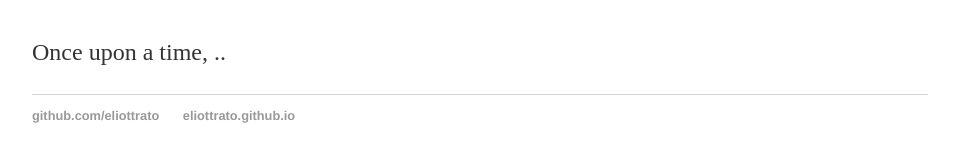
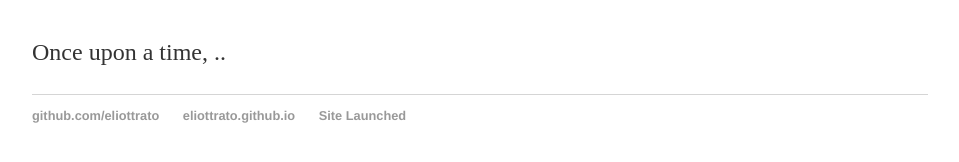
Before and after one commit to eliottrato/eliottrato.github.io, a Jekyll site: the page built from index.html, in a window 1280 px wide. Shown: the part 161-323 px from the top of the page, without its empty margins (160-1119 px from the left). Built offline with Jekyll 4.4.1, drawn with Linux system fonts in a browser that asks for light colours.

Commit message:
Update default.html

```diff
--- a/_layouts/default.html
+++ b/_layouts/default.html
@@ -20,6 +20,7 @@
 <ul>
   <li><a href= "https://github.com/eliottrato" >github.com/eliottrato</a></li>
   <li><a href= "https://eliottrato.github.io" > eliottrato.github.io </a></li>
+  <li><a href="/2021/09/01/site-launched.html" title="Site Launched ">Site Launched </a></li>
 </ul>
 </footer>
 </body>
```
